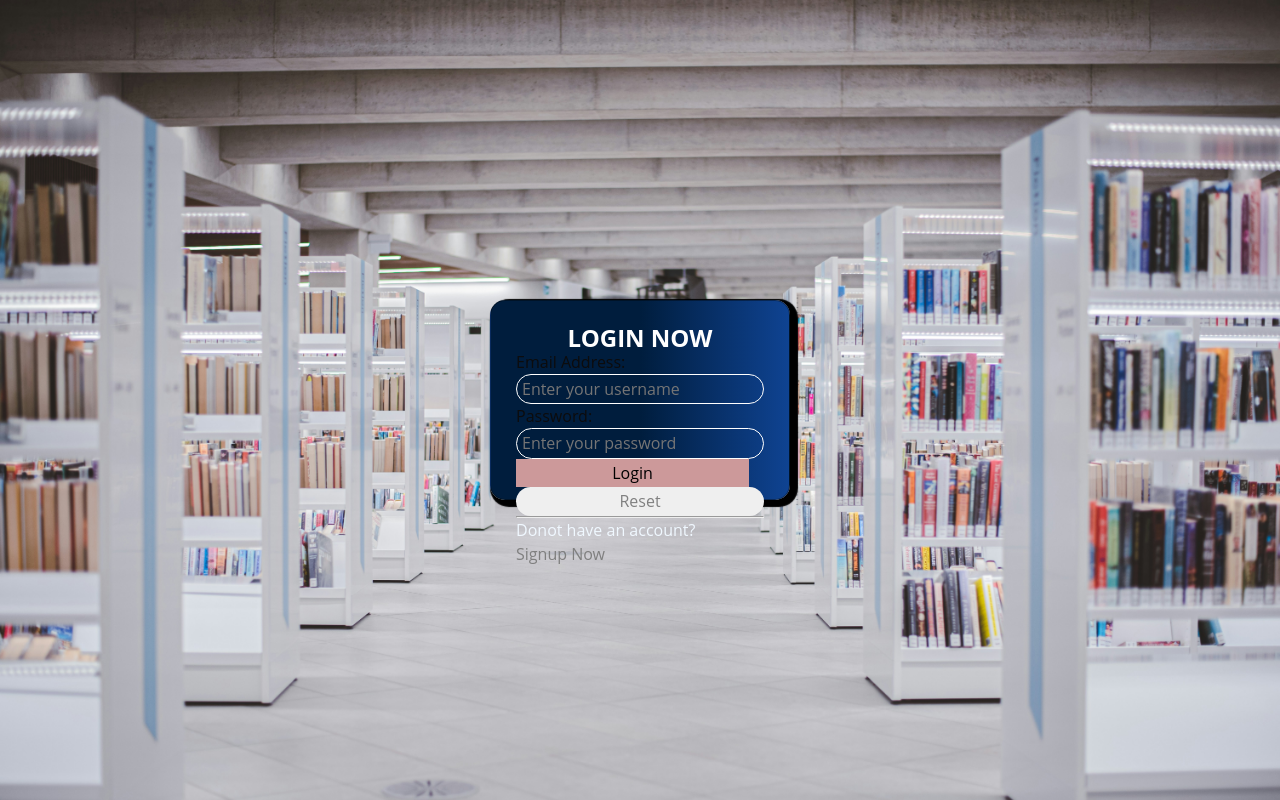
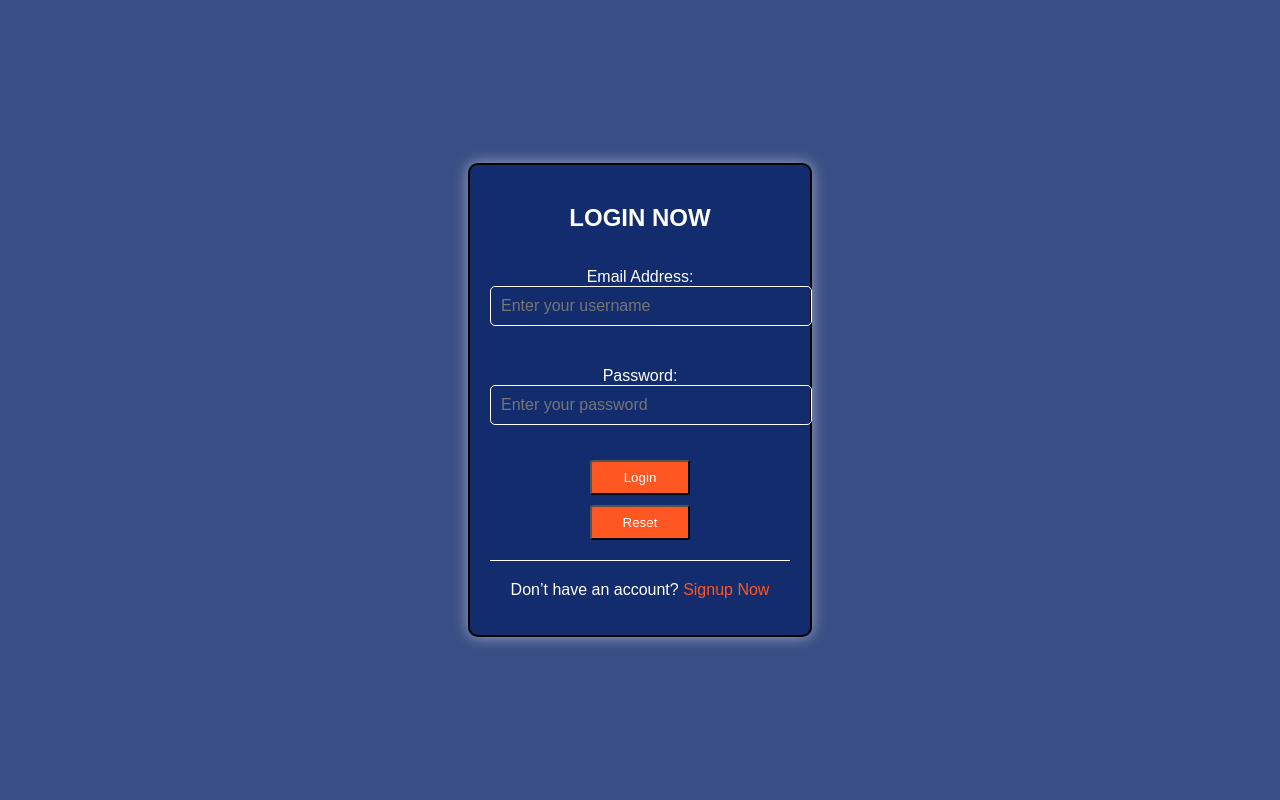
Before and after one commit to abdomohsen228/LibraryWebSite, a Django app: page / in a window 1280 px wide. Run offline with Django 5.2, Linux system fonts and the light colour scheme; some web fonts are replaced.

Commit message:
mohsenedit

```diff
--- a/mainApp/templates/header.html
+++ b/mainApp/templates/header.html
@@ -125,7 +125,6 @@ header nav .form i {
             <ul>
                 <li><a  href="{% url 'User_Home' %}">Home</a></li>
                 <li><a href="{% url 'userSearchBooks' %}">Search</a></li>
-                <li><a href="{% url 'userViewList' %}">View List</a></li>
                 <li><a href="{% url 'userBorrowBook' %}">Borrow Books</a></li>
                 <li><a href="{% url 'userBookList' %}">Your Book</a></li>
                 <li><a href="{% url  'login' %}">Log out</a></li>
--- a/mainApp/templates/pages/login.html
+++ b/mainApp/templates/pages/login.html
@@ -5,28 +5,93 @@
     <meta charset="UTF-8"/>
     <meta name="viewport" content="width=device-width, initial-scale=1.0">
     <title>Login</title>
-    <link rel="stylesheet" href="{% static 'css/styles.css' %}">
-    <!-- Other styles omitted for brevity -->
+    <!-- Font Awesome CDN for icons -->
+    <link rel="stylesheet" href="https://cdnjs.cloudflare.com/ajax/libs/font-awesome/6.0.0-beta3/css/all.min.css">
+    <!-- <link rel="stylesheet" href="{% static 'css/styles.css' %}"> -->
+    <style>
+        body {
+            background-color: rgba(10, 37, 105, 0.808);
+            color: #fff;
+            font-family: Arial, sans-serif;
+            display: flex;
+            justify-content: center;
+            align-items: center;
+            height: 100vh;
+            margin: 0;
+        }
+        .login-form {
+            background-color: rgba(10, 37, 105, 0.808);
+            padding: 20px;
+            border-radius: 10px;
+            border: 2px solid #000;
+            box-shadow: 0 0 15px rgba(255, 255, 255, 0.5);
+            text-align: center;
+            width: 300px;
+        }
+        .login-form h2 {
+            margin-bottom: 20px;
+            font-size: 24px;
+        }
+        .login-form form {
+            display: flex;
+            flex-direction: column;
+        }
+        .login-form form p {
+            margin-bottom: 15px;
+        }
+        .login-form input[type="text"],
+        .login-form input[type="password"],
+        .login-form input[type="email"] {
+            padding: 10px;
+            margin-bottom: 10px;
+            border-radius: 5px;
+            border: 1px solid #ccc;
+            font-size: 16px;
+            width: 100%;
+        }
+        .login-form button,
+        .login-form input[type="reset"] {
+            padding-right: 35px;
+
+            background-color: #ff5722;
+            color: white;
+            padding: 8px; /* Smaller padding for buttons */
+            border-radius: 3px;
+            cursor: pointer;
+            transition: background-color 0.3s;
+            width: 100px; /* Smaller width for buttons */
+            margin: 10px auto 0 auto; /* Center buttons horizontally */
+        }
+        .login-form button:hover,
+        .login-form input[type="reset"]:hover {
+            background-color: #000;
+        }
+        .login-form a {
+            color: #ff5722;
+            text-decoration: none;
+        }
+        .login-form a:hover {
+            text-decoration: underline;
+            color: #000;
+        }
+        .login-form hr {
+            border: 0;
+            border-top: 1px solid #fff;
+            margin: 20px 0;
+        }
+    </style>
 </head>
-<body style="background-image: url('{% static 'images/ryunosuke-kikuno-FKqxZ58bVjU-unsplash.jpg' %}'); background-size: cover;">
-
-  {# Include header file #}
-  {% include 'header.html' %}
-  <form action="{% url 'login' %}" method="post" style="position: absolute; top: 50%; left: 50%; transform: translate(-50%, -50%); background-image: linear-gradient(270deg, #0f4392, #001d3d, #001d3d); padding: 25px; border: 1px solid #0000005c; border-radius: 15px; width: 300px; height: 25vh; box-shadow: 4px 3px 1px 4px rgba(0, 0, 0, 1);">
-    {% csrf_token %}
-    <h2 style="text-align: center; color: white;">LOGIN NOW</h2>
-    {{ form.as_p }}
-    <button type="submit">Login</button>
-    <input type="reset" value="Reset" style="width: 100%;">
-    <hr>
-<p style="color: aliceblue;">Donot have an account? <a  href="{% url 'signup' %}">Signup Now</a></p>
-</form>
-
-
-
-
-
-    <!-- {% include 'footer.html' %} -->
-
+<body>
+    <div class="login-form">
+        <h2>LOGIN NOW</h2>
+        <form action="{% url 'login' %}" method="post">
+            {% csrf_token %}
+            {{ form.as_p }}
+            <button type="submit">Login</button>
+            <input type="reset" value="Reset">
+        </form>
+        <hr>
+        <p>Don’t have an account? <a href="{% url 'signup' %}">Signup Now</a></p>
+    </div>
 </body>
 </html>
```
Also changed, not shown: mainApp/templates/pages/SignUp.html (+92 -17 lines), mainApp/db.sqlite3.
